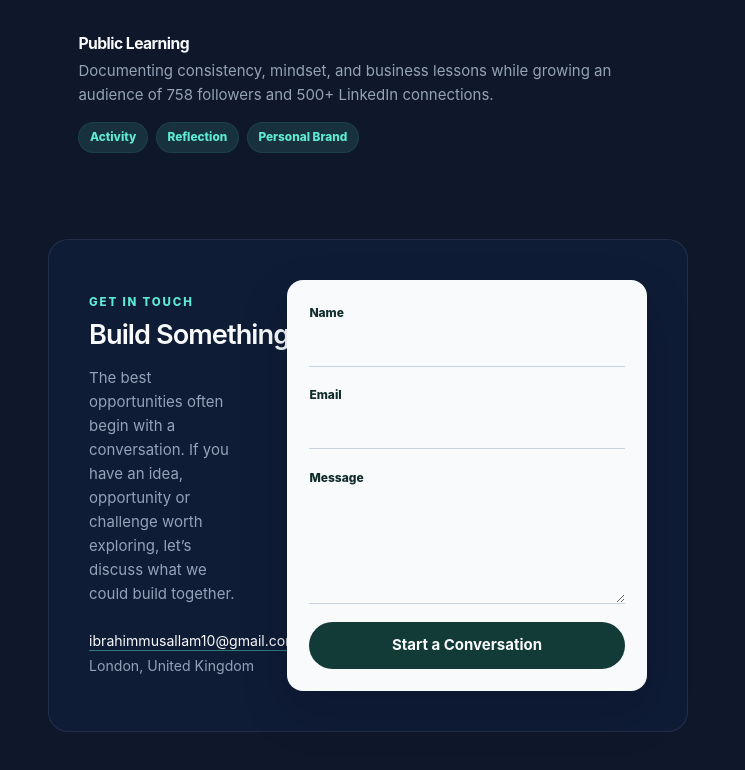
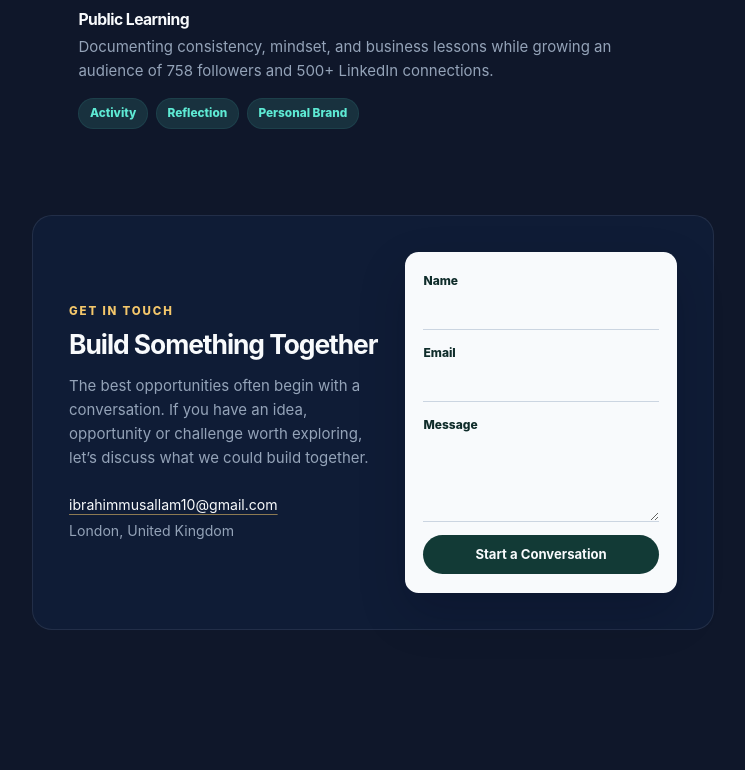
Before and after one commit to ibrahimmusallam10/Ibrahim-sConciergeUK, a React (Vite) app: page / in a window 1280 px wide. Shown: the part 3286-4056 px from the top of the page, without its empty margins (528-1273 px from the left). After the commit the page ends 4004 px from the top, so only its background shows below. Built offline with nearby package versions, Linux system fonts and the light colour scheme.

Commit message:
Rework contact proportions

```diff
--- a/src/App.tsx
+++ b/src/App.tsx
@@ -314,7 +314,7 @@ export default function App() {
             <input id="contact-email" name="email" type="email" autoComplete="email" required />
 
             <label htmlFor="contact-message">Message</label>
-            <textarea id="contact-message" name="message" rows={4} required />
+            <textarea id="contact-message" name="message" rows={3} required />
 
             <button type="submit">Start a Conversation</button>
           </form>
--- a/src/styles.css
+++ b/src/styles.css
@@ -284,13 +284,13 @@ h3 {
 
 .contact-section {
   display: grid;
-  grid-template-columns: minmax(0, 1fr) minmax(300px, 360px);
-  gap: clamp(1.5rem, 4vw, 3rem);
+  grid-template-columns: minmax(300px, 1fr) minmax(240px, 285px);
+  gap: clamp(1.5rem, 3vw, 2.25rem);
   align-items: center;
-  width: calc(100% + 2rem);
-  min-height: 28rem;
-  margin-left: -1rem;
-  padding: clamp(1.75rem, 3.5vw, 2.5rem);
+  width: calc(100% + 4rem);
+  min-height: 25rem;
+  margin-left: -2rem;
+  padding: clamp(1.75rem, 3vw, 2.25rem);
   background: rgba(17, 34, 64, 0.55);
   border: 1px solid var(--border);
   border-radius: 1.25rem;
@@ -298,9 +298,9 @@ h3 {
 
 .contact-intro h2 {
   margin-bottom: 1rem;
-  font-size: clamp(1.25rem, 2.2vw, 1.7rem);
-  font-weight: 600;
-  letter-spacing: -0.035em;
+  font-size: clamp(1.35rem, 2.15vw, 1.65rem);
+  font-weight: 700;
+  letter-spacing: -0.04em;
   text-transform: none;
   white-space: nowrap;
 }
@@ -312,7 +312,7 @@ h3 {
 
 .contact-kicker {
   margin: 0 0 0.55rem;
-  color: var(--accent);
+  color: #f4c76b;
   font-size: 0.72rem;
   font-weight: 800;
   letter-spacing: 0.16em;
@@ -327,7 +327,7 @@ h3 {
 
 .contact-details a {
   color: var(--heading);
-  text-decoration-color: rgba(94, 234, 212, 0.45);
+  text-decoration-color: rgba(244, 199, 107, 0.55);
   text-underline-offset: 0.25rem;
 }
 
@@ -339,11 +339,11 @@ h3 {
   display: grid;
   justify-self: end;
   width: 100%;
-  max-width: 360px;
-  padding: 1.4rem;
+  max-width: 285px;
+  padding: 1.15rem;
   color: #0f2c2a;
   background: #f8fafc;
-  border-radius: 1rem;
+  border-radius: 0.85rem;
   box-shadow: 0 1.25rem 3rem rgba(2, 6, 23, 0.2);
 }
 
@@ -356,8 +356,8 @@ h3 {
 .contact-form input,
 .contact-form textarea {
   width: 100%;
-  margin-bottom: 1.15rem;
-  padding: 0.55rem 0;
+  margin-bottom: 0.8rem;
+  padding: 0.4rem 0;
   color: #0f172a;
   background: transparent;
   border: 0;
@@ -376,13 +376,14 @@ h3 {
 }
 
 .contact-form button {
-  min-height: 2.8rem;
-  padding: 0.7rem 1.1rem;
+  min-height: 2.45rem;
+  padding: 0.55rem 0.9rem;
   color: #f8fafc;
   background: #123a36;
   border: 0;
   border-radius: 999px;
   font: inherit;
+  font-size: 0.82rem;
   font-weight: 700;
   cursor: pointer;
   transition: background 180ms ease, transform 180ms ease;
@@ -425,7 +426,7 @@ h3 {
   }
 
   .contact-section {
-    grid-template-columns: minmax(0, 0.8fr) minmax(280px, 1.2fr);
+    grid-template-columns: minmax(0, 1fr) minmax(250px, 285px);
     width: 100%;
     margin-left: 0;
   }
```
